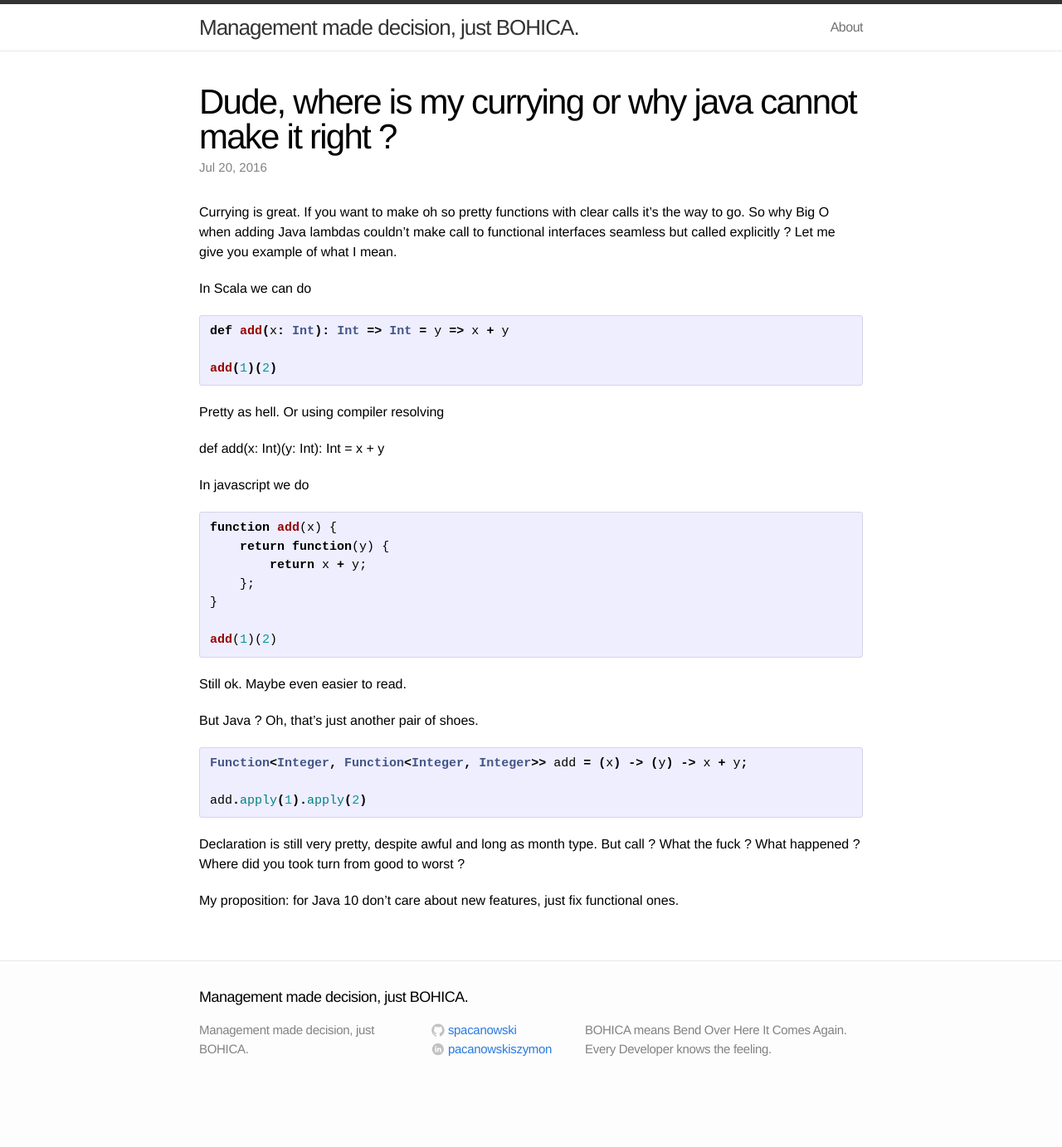
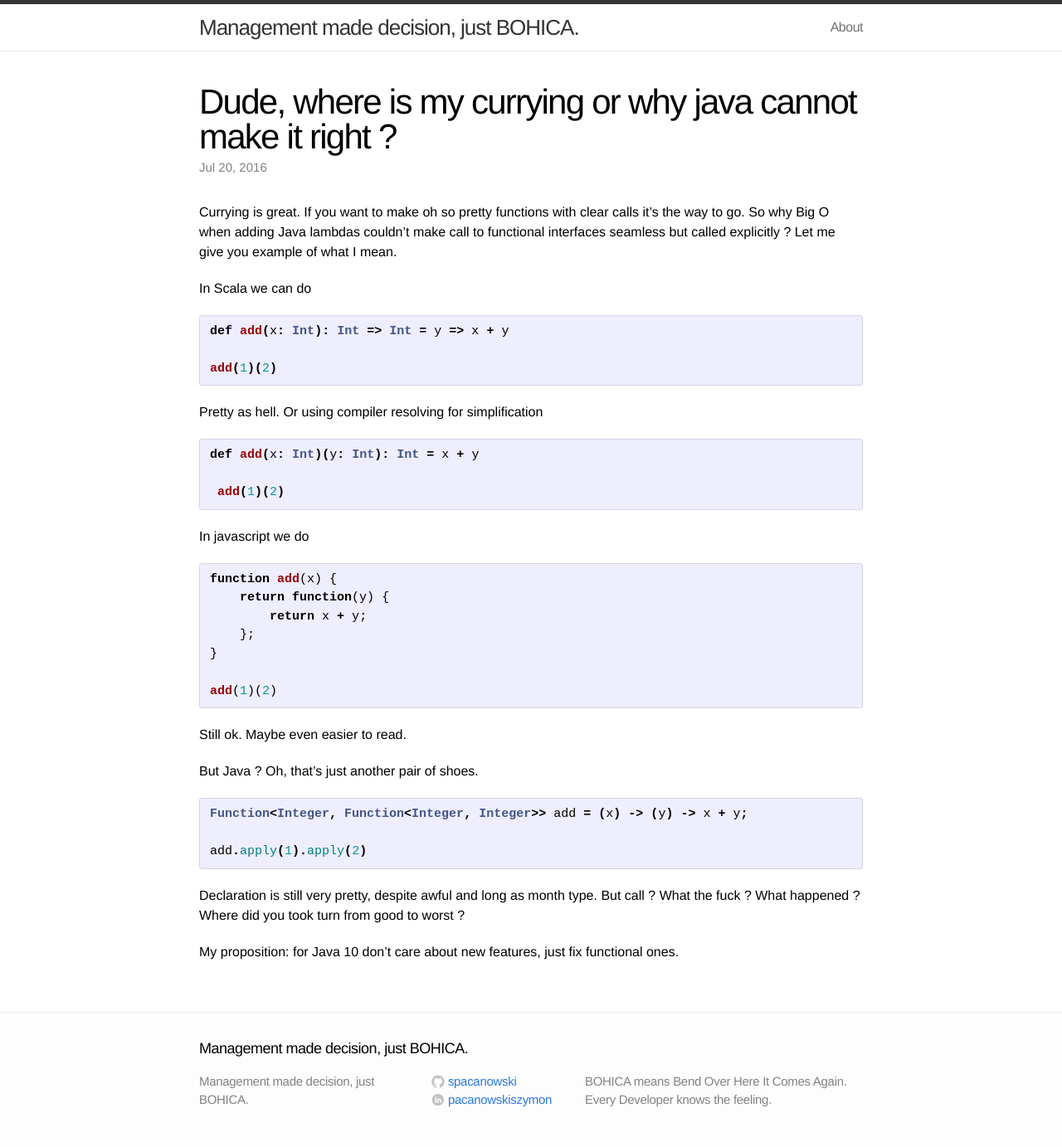
Before and after one commit to spacanowski/spacanowski.github.io, a Jekyll site: the page built from _posts/2016-07-20-java-currying.markdown, in a window 1280 px wide. Shown: the whole page at 83% size. Built offline with Jekyll 4.4.1, drawn with Linux system fonts in a browser that asks for light colours; before the commit the page ends 1321 px from its top, so only the background shows below that.

Commit message:
Updated post about java currying

```diff
--- a/_posts/2016-07-20-java-currying.markdown
+++ b/_posts/2016-07-20-java-currying.markdown
@@ -16,10 +16,13 @@ add(1)(2)
 {% endhighlight %}
 
 Pretty as hell.
-Or using compiler resolving
+Or using compiler resolving for simplification
 
+{% highlight scala %}
 def add(x: Int)(y: Int): Int = x + y
 
+ add(1)(2)
+{% endhighlight %}
 
 In javascript we do
 
```
